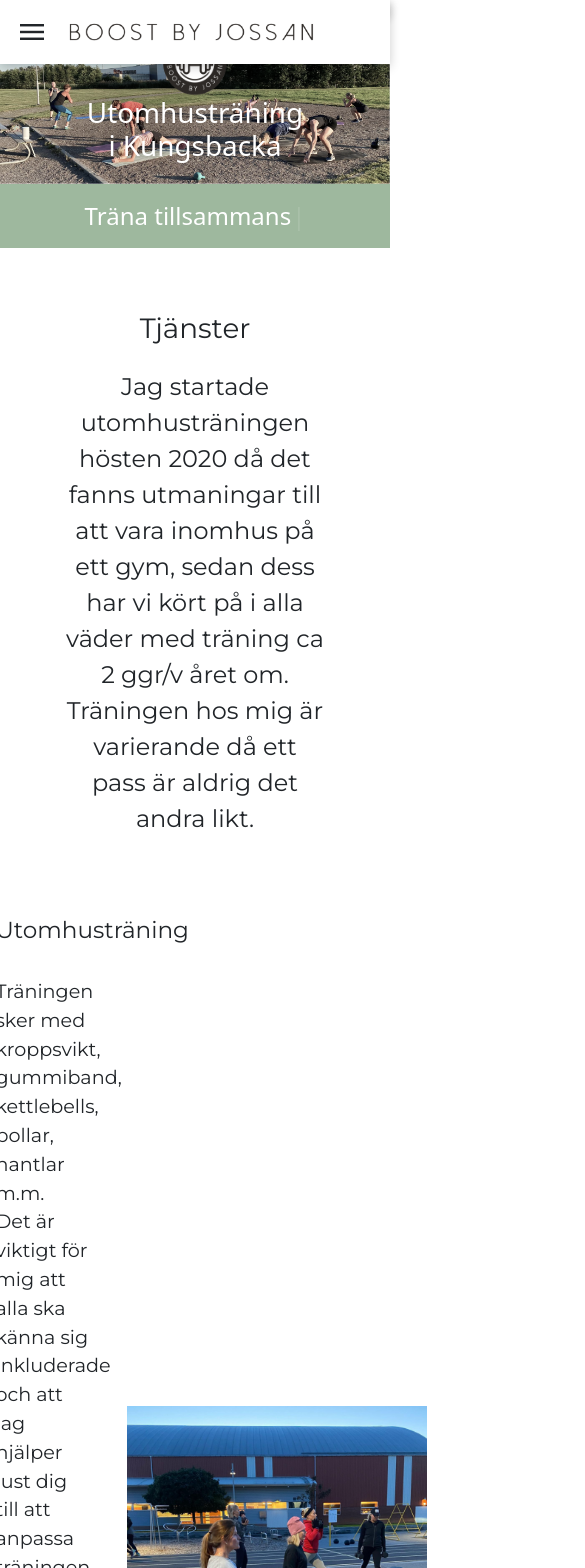
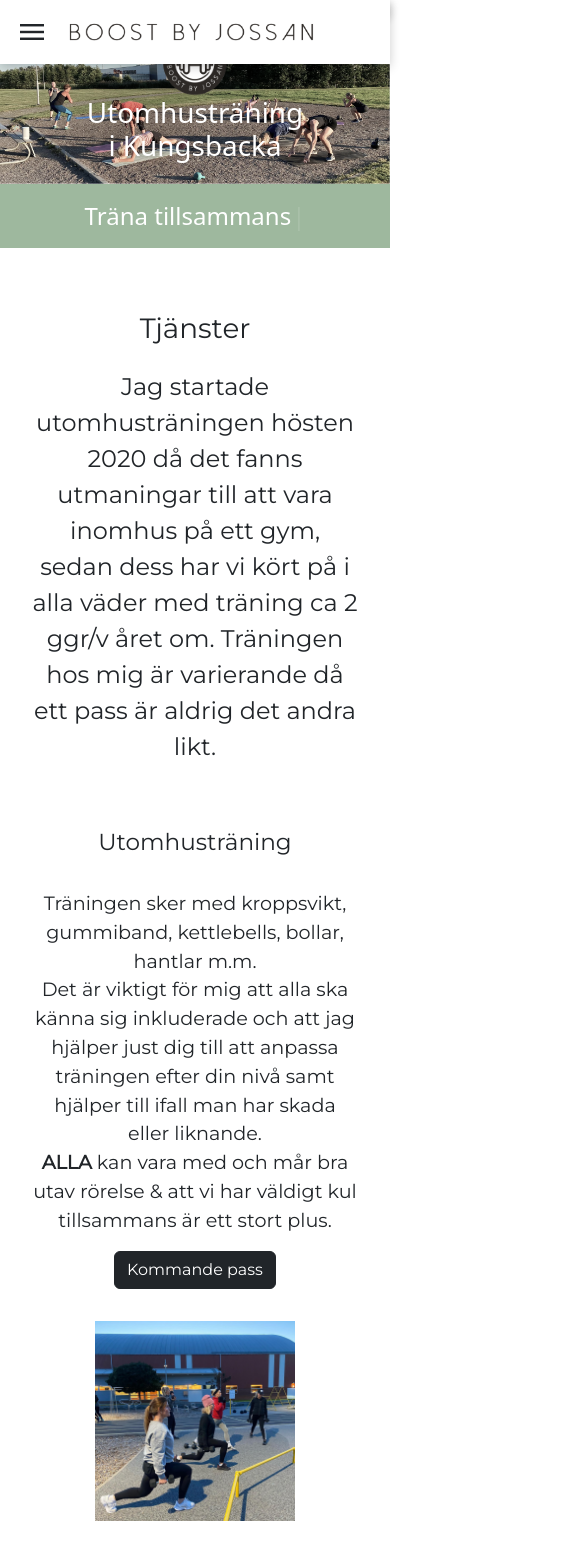
Before and after one commit to JannieBackman/examensarbete, a React (Create React App) app: page / in a window 390 px wide. Shown: the top 1568 px of the page, 585 px wide, since content can reach past the window. Built offline with nearby package versions, Linux system fonts and the light colour scheme; a web font is replaced by a local one.

Commit message:
mobile and desktop

```diff
--- a/src/components/Products.css
+++ b/src/components/Products.css
@@ -6,11 +6,8 @@
   justify-content: center;
   align-items: center;
   width: 100%;
+  margin-bottom: 2rem;
 }
-
-/* .products-container div {
-  padding-top: 1rem;
-} */
 
 .products-container h1 {
   margin-top: 4rem;
@@ -22,27 +19,35 @@
   padding-top: 1rem;
 }
 
-.outdoor {
+.outdoor,
+.pt {
   width: 100%;
   height: auto;
   display: flex;
-  margin: 2rem;
+  margin: 4rem 2rem 2rem 2rem;
   align-items: center;
   justify-content: center;
 }
 
-.outdoorText {
+.pt {
+  flex-direction: row-reverse;
+}
+.outdoorText,
+.ptText {
   width: 50%;
   padding: 2rem;
 }
-.outdoorImg {
+
+.outdoorImg,
+.ptImg {
   width: auto;
   height: 100%;
   display: flex;
-  align-items: flex-end;
   justify-content: center;
 }
-.outdoorImg img {
+
+.outdoorImg img,
+.ptImg img {
   width: 300px;
   height: auto;
   object-fit: fill;
@@ -50,26 +55,10 @@
   justify-content: center;
 }
 
-.pt {
-  display: flex;
-  width: auto;
-  height: auto;
-  /* background-color: aliceblue; */
-  margin: 2rem;
-  padding: 2rem;
-}
-
 .outdoor p,
 .pt p {
   font-size: 1.2rem;
 }
-
-/* .outdoor img,
-.pt img {
-  padding: 1rem;
-  height: auto;
-  width: 100%;
-} */
 
 @media (min-width: 400px) {
   .intro {
@@ -77,53 +66,32 @@
     padding: 0;
   }
 
-  /* .outdoor,
-  .pt {
-    flex-direction: column;
-    align-items: center;
-    text-align: center;
-  } */
-
   .outdoor p,
   .pt p,
   .b2b p {
     font-size: 1rem;
     padding: 0;
   }
-
-  /* .outdoor img {
-    height: 200px;
-    width: 250px;
+}
+@media (max-width: 700px) {
+  .intro {
+    width: 100%;
   }
-  .pt img {
-    height: 200px;
-    width: 250px;
-  } */
+  .outdoor,
+  .pt {
+    flex-direction: column;
+    align-items: center;
+    width: 100%;
+    margin: 2rem 0 2rem 0;
+  }
+  .outdoorText,
+  .ptText {
+    text-align: center;
+    width: 100%;
+    padding: 1rem 0 1rem 0;
+  }
+  .outdoorImg img,
+  .ptImg img {
+    width: 200px;
+  }
 }
-@media (min-width: 800px) {
-  .products-container {
-    /* padding: 0 5rem; */
-  }
-  .outdoor {
-    flex-direction: row;
-  }
-  .outdoor p,
-  .pt p {
-    text-align: start;
-    /* padding: 1rem; */
-  }
-  /* .outdoor img {
-    height: 300px;
-    width: 300px;
-  } */
-
-  .pt {
-    flex-direction: row-reverse;
-  }
-  /*
-  .pt img {
-    height: 300px;
-    width: 300px;
-    margin-bottom: 1rem;
-  } */
-}
--- a/src/components/Products.jsx
+++ b/src/components/Products.jsx
@@ -40,7 +40,7 @@ function Products() {
       </div>
 
       <div className='pt'>
-        <div>
+        <div className='ptText'>
           <h3>Personlig träning / Online träning </h3>
           <p>
             <br />
@@ -54,7 +54,7 @@ function Products() {
           </p>
         </div>
 
-        <div>
+        <div className='ptImg'>
           <img src={pt_online} alt='ptonline' />
         </div>
       </div>
```
